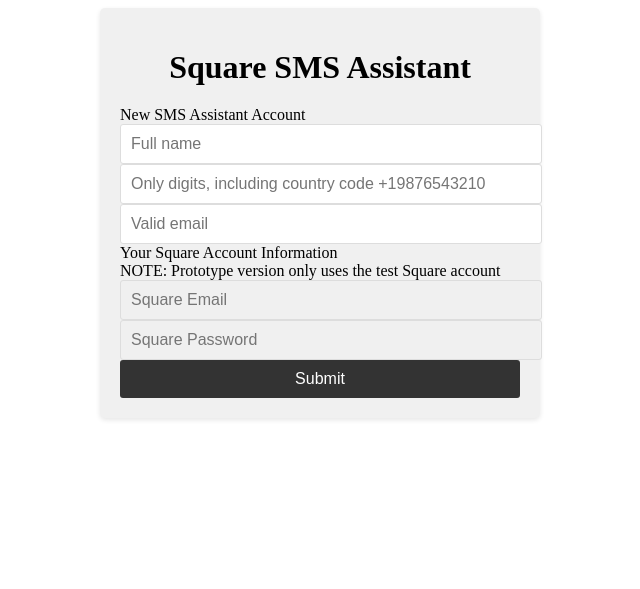
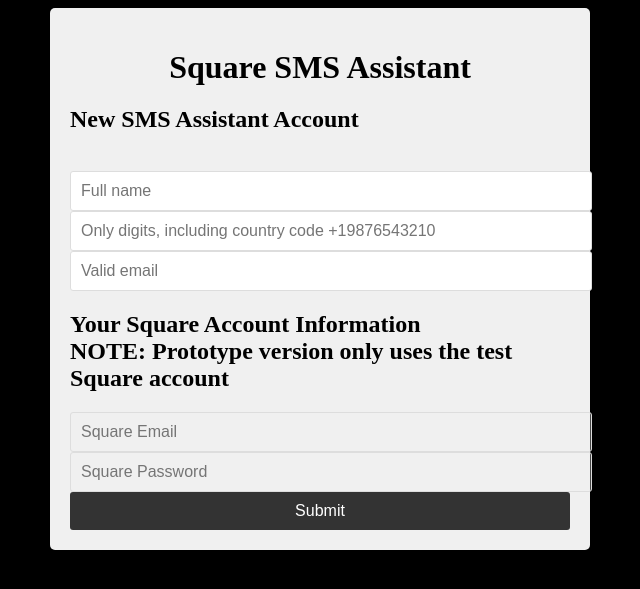
Before and after one commit to dolidze94/square_sms_assistant, a Flask app: page / in a window 1280 px wide. Shown: the top 589 px of the page, without its empty margins (320-960 px from the left). Run offline with Flask 3, Linux system fonts and the light colour scheme; parts of the project's set-up code (start-up, migrations or seed data) failed here and were passed over.

Commit message:
CSS stuff

```diff
--- a/static/style.css
+++ b/static/style.css
@@ -1,6 +1,11 @@
 /* style.css */
+
+body {
+    background: black;
+}
+
 .container {
-    max-width: 400px;
+    max-width: 500px;
     margin: 0 auto;
     padding: 20px;
     background-color: #f0f0f0;
--- a/templates/index.html
+++ b/templates/index.html
@@ -8,7 +8,7 @@
     <div class="container">
         <h1>Square SMS Assistant</h1>
         <form method="post">
-            <label>New SMS Assistant Account</label>
+            <h2>New SMS Assistant Account</h2>
             <br>
             <input type="text" name="name"
                    placeholder="Full name"
@@ -22,7 +22,9 @@
                    placeholder="Valid email"
                    value="{{ request.form['email'] }}" required></input>
             <br>
-            <label>Your Square Account Information<br />NOTE: Prototype version only uses the test Square account<br /></label>
+            <h2>
+                Your Square Account Information<br />NOTE: Prototype version only uses the test Square account<br />
+            </h2>
             <input type="text" name="sq_username"
             placeholder="Square Email"
             value="{{ request.form['sq_username'] }}" disabled></input>
```
